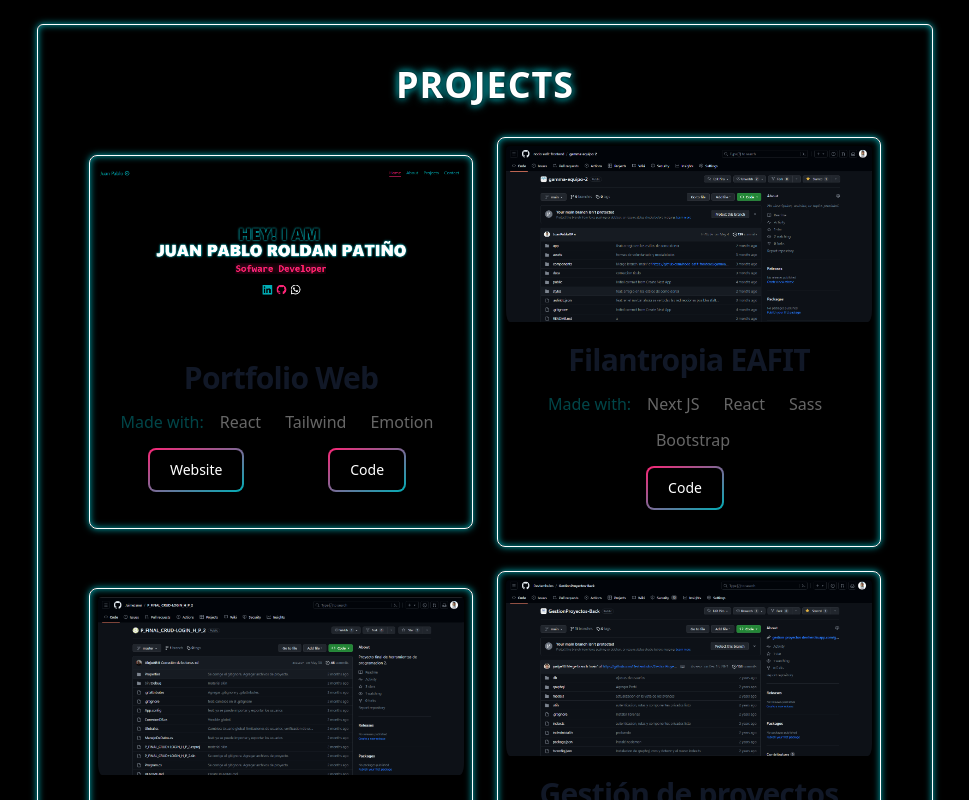
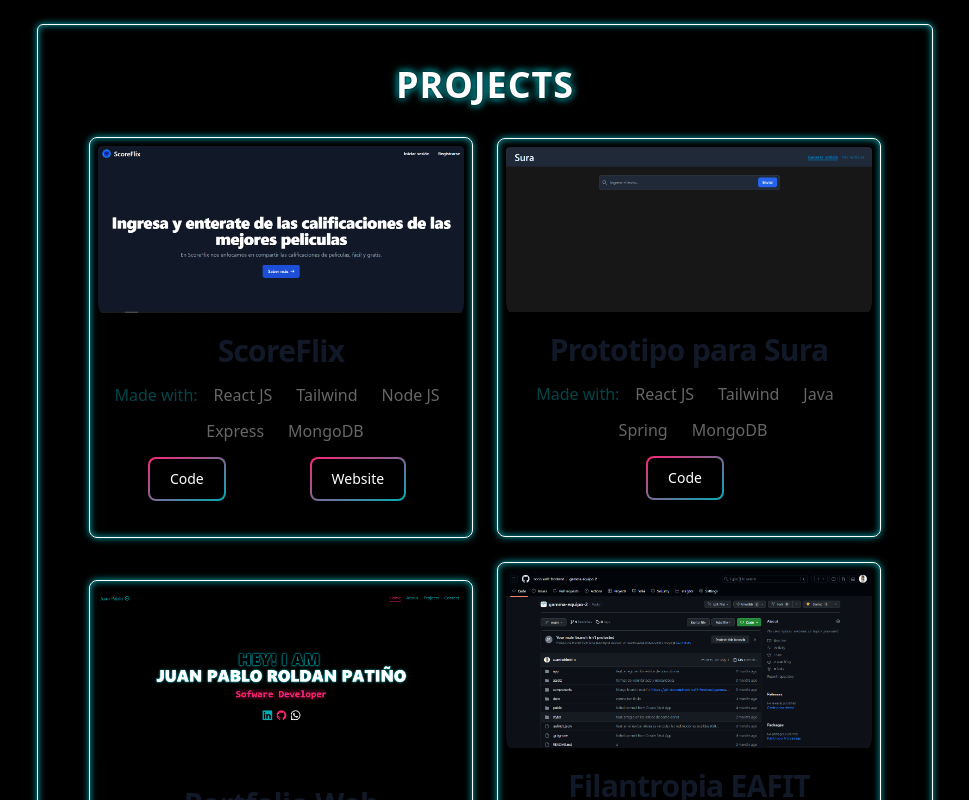
Before and after one commit to JuanPabloRP/portfolio_website, a React (Vite) app: page / in a window 1280 px wide. Shown: the part 1520-2320 px from the top of the page, without its empty margins (155-1124 px from the left). Built offline with nearby package versions, Linux system fonts and the light colour scheme.

Commit message:
Add new project images and update projects.js

```diff
--- a/src/data/projects.js
+++ b/src/data/projects.js
@@ -5,8 +5,53 @@
 import imgGestionProjectBack from '../assets/img/imgGestionProjectBack.webp';
 import imgGestionProyectos from '../assets/img/imgGestionProyectos.webp';
 import imgProjectCiclo3 from '../assets/img/imgProjectCiclo3.webp';
+import imgProjectSura from '../assets/img/imgProjectSura.png';
+import imgProjectScoreFlix from '../assets/img/imgProjectScoreFlix.png';
 
 export const projects = [
+	{
+		id: nanoid(),
+		image: imgProjectScoreFlix,
+		name: 'ScoreFlix',
+		tags: [
+			{ id: nanoid(), tag: 'React JS' },
+			{ id: nanoid(), tag: 'Tailwind' },
+			{ id: nanoid(), tag: 'Node JS' },
+			{ id: nanoid(), tag: 'Express' },
+			{ id: nanoid(), tag: 'MongoDB' },
+		],
+		links: [
+			{
+				id: nanoid(),
+				name: 'Code',
+				link: '',
+			},
+			{
+				id: nanoid(),
+				name: 'Website',
+				link: 'https://score-flix.vercel.app/',
+			},
+		],
+	},
+	{
+		id: nanoid(),
+		image: imgProjectSura,
+		name: 'Prototipo para Sura',
+		tags: [
+			{ id: nanoid(), tag: 'React JS' },
+			{ id: nanoid(), tag: 'Tailwind' },
+			{ id: nanoid(), tag: 'Java' },
+			{ id: nanoid(), tag: 'Spring' },
+			{ id: nanoid(), tag: 'MongoDB' },
+		],
+		links: [
+			{
+				id: nanoid(),
+				name: 'Code',
+				link: 'https://github.com/JuanPabloRP/eafit-backend.git',
+			},
+		],
+	},
 	{
 		id: nanoid(),
 		image: imgProjectPortfolio,
```
Also changed, not shown: src/assets/img/imgProjectScoreFlix.png (added), src/assets/img/imgProjectSura.png (added).
